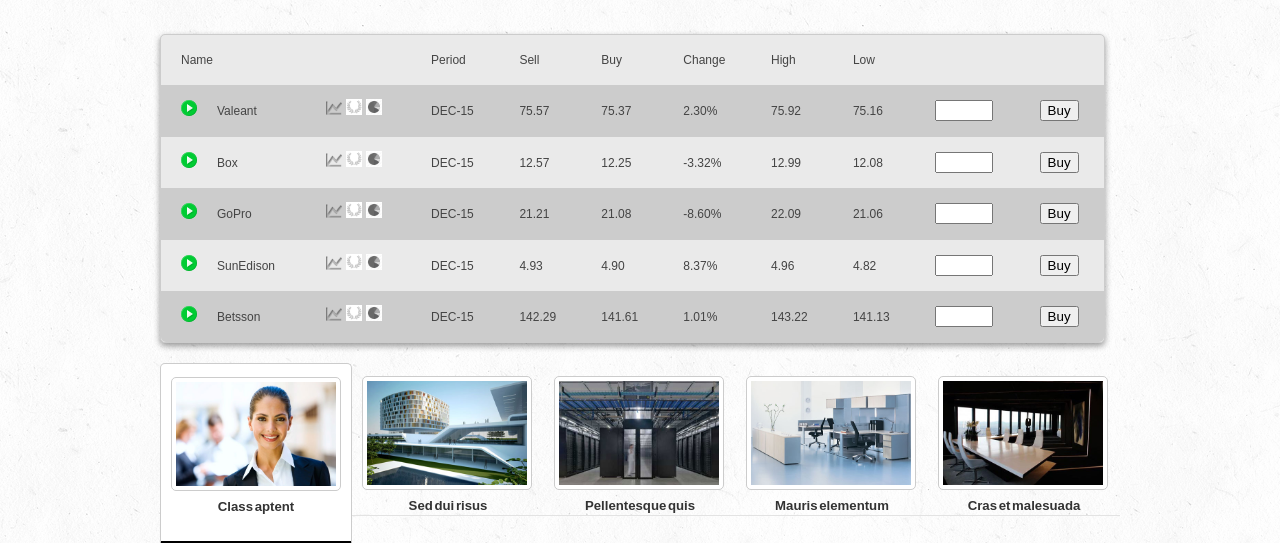
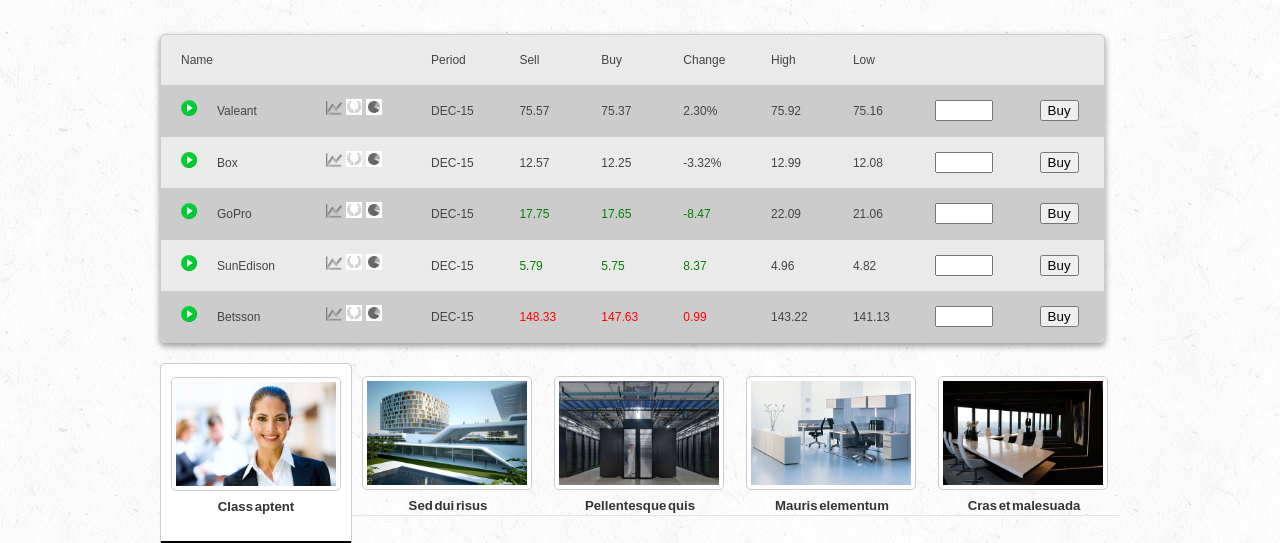
Before and after one commit to filareta/nlogn, a plain HTML site: page demo/index.html in a window 1280 px wide. Shown: the part 163-706 px from the top of the page. Drawn offline with nearby package versions, Linux system fonts and the light colour scheme.

Commit message:
Added dynamic share prices updates

```diff
--- a/demo/index.html
+++ b/demo/index.html
@@ -28,7 +28,7 @@
 });
 </script>
 </head>
-<body>
+<body onload="setupTimeouts();">
 <div class="header">
   <div id="site_title"><a href="index.html"><img src="img/logo.png" alt=""></a></div>
   <!-- Main Menu -->
@@ -131,7 +131,7 @@
             <td class="quantity">
               <input type="text" style="width: 50px;"></input>
             </td>
-            <td class="buy">
+            <td class="submit">
               <button>Buy</button>
             </td>
           </tr>
@@ -166,7 +166,7 @@
             <td class="quantity">
               <input type="text" style="width: 50px;"></input>
             </td>
-            <td class="buy">
+            <td class="submit">
               <button>Buy</button>
             </td>
           </tr>
@@ -201,7 +201,7 @@
             <td class="quantity">
               <input type="text" style="width: 50px;"></input>
             </td>
-            <td class="buy">
+            <td class="submit">
               <button>Buy</button>
             </td>
           </tr>
@@ -236,7 +236,7 @@
             <td class="quantity">
               <input type="text" style="width: 50px;"></input>
             </td>
-            <td class="buy">
+            <td class="submit">
               <button>Buy</button>
             </td>
           </tr>
@@ -271,7 +271,7 @@
             <td class="quantity">
               <input type="text" style="width: 50px;"></input>
             </td>
-            <td class="buy">
+            <td class="submit">
               <button>Buy</button>
             </td>
           </tr>
--- a/demo/js/demo.js
+++ b/demo/js/demo.js
@@ -1,9 +1,11 @@
-var sell = {75.57, 12.57, 21.21, 4.93, 142.29};
-var buy = {75.37, 12.25, 21.08, 4.90, 141.61};
-var delta = {2.30, -3.32, -8.60, 8.37, 1.01};
+var sell = [75.57, 12.57, 21.21, 4.93, 142.29];
+var buy = [75.37, 12.25, 21.08, 4.90, 141.61];
+var deltas = [2.30, -3.32, -8.60, 8.37, 1.01];
 
 function updateRow(row, delta) {
-	delta[row] += delta;
+	delta = parseFloat(delta);
+	deltas[row] += delta;
+	deltas[row] = parseFloat(deltas[row].toFixed(2));
 	var color, newSell, newBuy;
 	if (delta >= 0) {
 		color = "green";
@@ -11,16 +13,32 @@
 		color = "red";
 	}
 
-	newSell = sell[row] + sell[row] * (delta[row] / 100);
-	newBuy = buy[row] + buy[row] * (delta[row] / 100);
+	newSell = sell[row] + sell[row] * (deltas[row] / 100);
+	newBuy = buy[row] + buy[row] * (deltas[row] / 100);
 
-	sell[row] = newSell;
-	buy[row] = newBuy;
+	sell[row] = parseFloat(newSell.toFixed(2));
+	buy[row] = parseFloat(newBuy.toFixed(2));
 
-	$(".sharesTable row" + row + " .sell").html(newSell);
-	$(".sharesTable row" + row + " .sell").css('color', color);
-	$(".sharesTable row" + row + " .buy").html(newBuy);
-	$(".sharesTable row" + row + " .buy").css('color', color);
-	$(".sharesTable row" + row + " .change").html(delta[row]);
-	$(".sharesTable row" + row + " .change").css('color', color);
+	$(".sharesTable .row" + row + " .sell").html(sell[row]);
+	$(".sharesTable .row" + row + " .sell").css('color', color);
+	$(".sharesTable .row" + row + " .buy").html(buy[row]);
+	$(".sharesTable .row" + row + " .buy").css('color', color);
+	$(".sharesTable .row" + row + " .change").html(deltas[row]);
+	$(".sharesTable .row" + row + " .change").css('color', color);
 }
+
+function setupTimeouts() {
+	setInterval(function() {
+		var delta = Math.random() * 0.2 - 0.1;
+		var row = Math.floor(Math.random() * (5));
+
+		updateRow(row, delta);
+	}, 1500);
+
+	setInterval(function() {
+		var delta = Math.random() * 0.2 - 0.1;
+		var row = Math.floor(Math.random() * (5))	;
+
+		updateRow(row, delta);
+	}, 835);
+}
```
